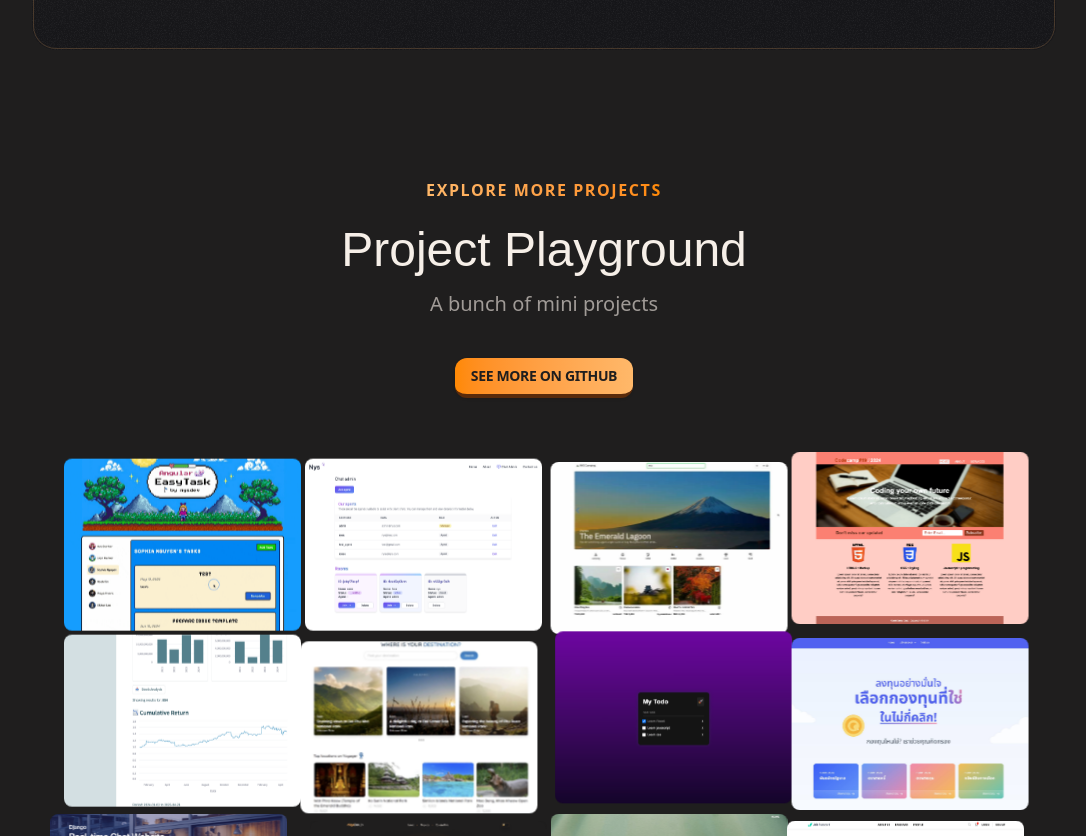
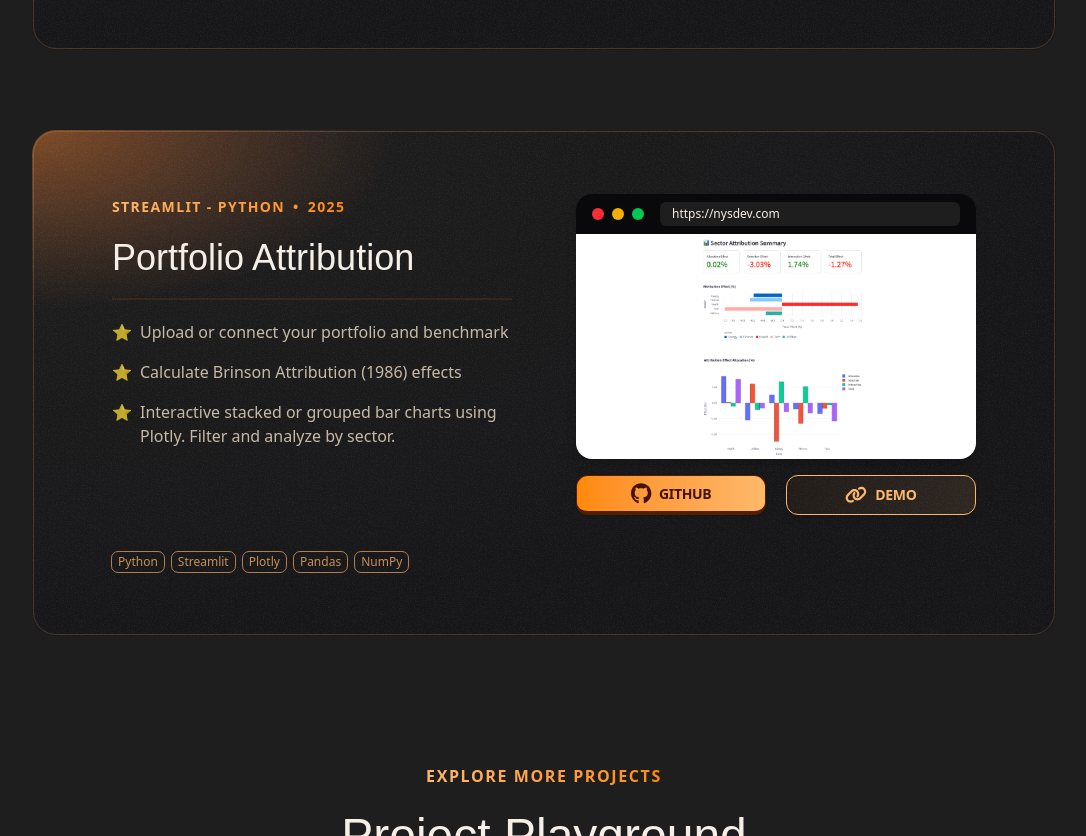
Before and after one commit to ouyniya/my-first-portfolio, a Next.js app: page / in a window 1280 px wide. Shown: the part 2900-3736 px from the top of the page, without its empty margins (96-1182 px from the left). Built offline with nearby package versions, Linux system fonts and the light colour scheme; a web font is replaced by a local one.

Commit message:
refactor: update new streamlit project

```diff
--- a/src/Sections/Projects.tsx
+++ b/src/Sections/Projects.tsx
@@ -1,6 +1,7 @@
 import project1 from "@/assets/images/project-1.jpg";
 import project2 from "@/assets/images/project-2.jpg";
 import project3 from "@/assets/images/project-3.jpg";
+import project4 from "@/assets/images/project-4.png";
 import Image from "next/image";
 import { SectionHeader } from "../components/SectionHeader";
 import { Card } from "../components/Card";
@@ -8,6 +9,7 @@ import { BrowserMockup } from "@/components/BrowserMockUp";
 import { FontAwesomeIcon } from "@fortawesome/react-fontawesome";
 import { faGithub } from "@fortawesome/free-brands-svg-icons";
 import { faLink } from "@fortawesome/free-solid-svg-icons";
+import Link from "next/link";
 
 const portfolioProjects = [
   {
@@ -125,6 +127,31 @@ const portfolioProjects = [
     ],
     bullet: "⛺",
   },
+  {
+    company: "Streamlit - Python",
+    year: "2025",
+    title: "Portfolio Attribution",
+    results: [
+      { title: "Upload or connect your portfolio and benchmark" },
+      { title: "Calculate Brinson Attribution (1986) effects" },
+      {
+        title:
+          "Interactive stacked or grouped bar charts using Plotly. Filter and analyze by sector.",
+      },
+    ],
+    link: "https://python-port-attribution-by-nysdev.streamlit.app/",
+    githubFrontEnd: "https://github.com/ouyniya/python-port-attribution",
+    githubBackEnd: "https://github.com/ouyniya/python-port-attribution",
+    image: project4,
+    stacks: [
+      "Python",
+      "Streamlit",
+      "Plotly",
+      "Pandas",
+      "NumPy",
+    ],
+    bullet: "⭐",
+  },
 ];
 
 export const ProjectsSection = () => {
@@ -174,7 +201,9 @@ export const ProjectsSection = () => {
                 {/* mock up */}
                 <div className="relative md:min-h-[350px]">
                   <BrowserMockup className="-mb-4 md:-mb-0 mt-5 lg:mt-0 lg:absolute lg:h-full lg:w-auto lg:max-w-none">
+                    <Link href={project.link}>
                     <Image src={project.image} alt={project.title} />
+                    </Link>
                   </BrowserMockup>
 
                   <div className="lg:absolute lg:top-[245px] w-full flex gap-5 mt-5">
```
Also changed, not shown: src/assets/images/project-4.png (added).
